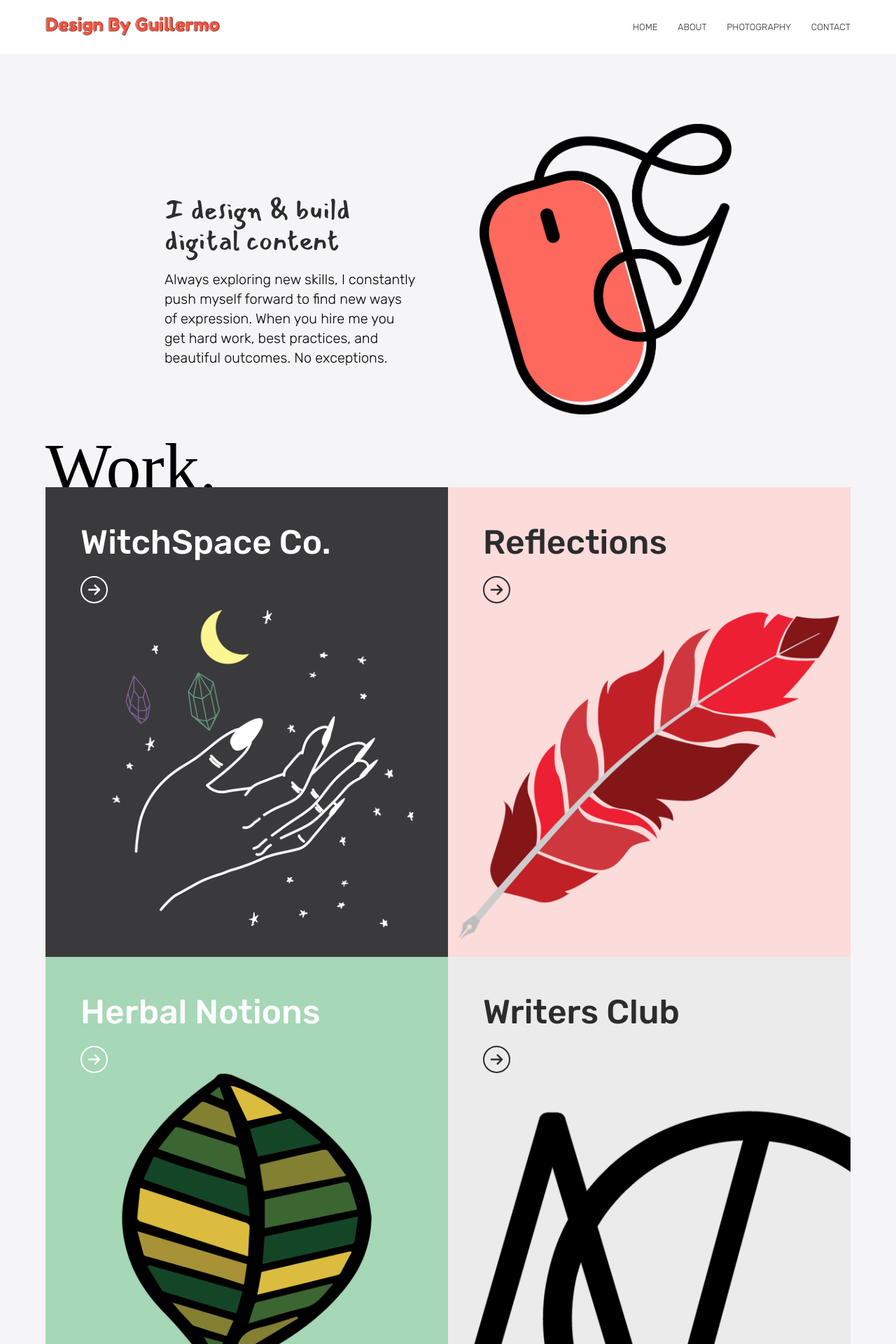
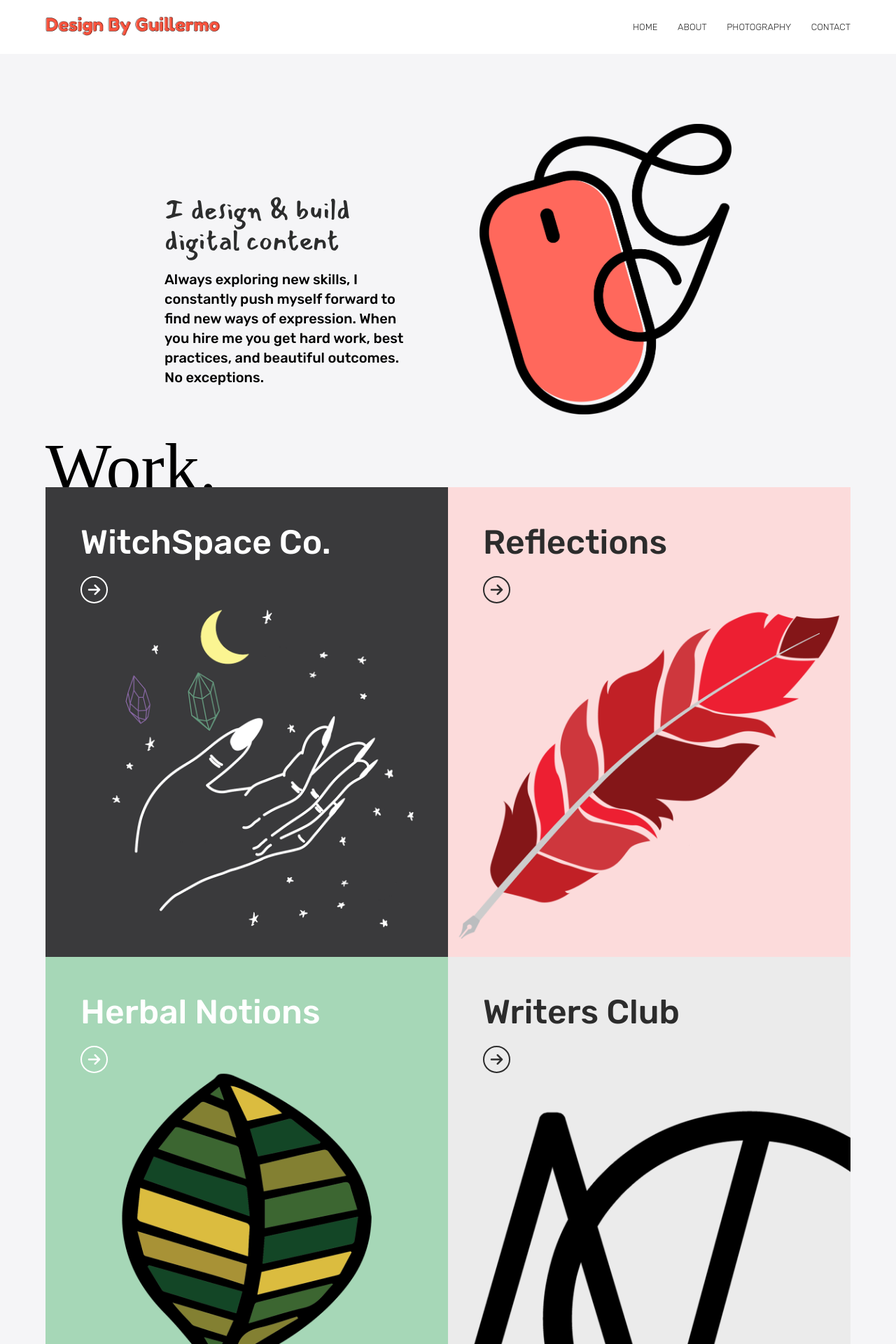
Before and after one commit to designbygui/designbygui.github.io, a Jekyll site: the page built from index.html, in a window 1280 px wide. Shown: the top 1920 px of the page at 70% size. Built offline with Jekyll 4.4.1, drawn with Linux system fonts in a browser that asks for light colours; nearby versions of some CDN libraries; some web fonts are replaced.

Commit message:
Update main.css

```diff
--- a/assets/main.css
+++ b/assets/main.css
@@ -11,7 +11,7 @@
 .gorgeousv1{display: block; float: left; width: 50%; height: auto;}
 .gorgeousv2{display: none; float: left; width: 50%; height: auto;}
 .thislove{margin: 100px auto 0; width: 80%;}
-.author{font-size: 20px; font-weight: 300; line-height: 28px;}
+.author{font-size: 20px; font-weight: 500; line-height: 28px;}
 .pullquote{margin: 20px 0 20px 0; font-size: 40px; font-family: 'Mansalva Regular'; line-height: auto; color: #2c2d2d;}
 .sidelogo{margin: 0 auto; width: 80%;}
 .sidelogo img {width: 100%;}
```
